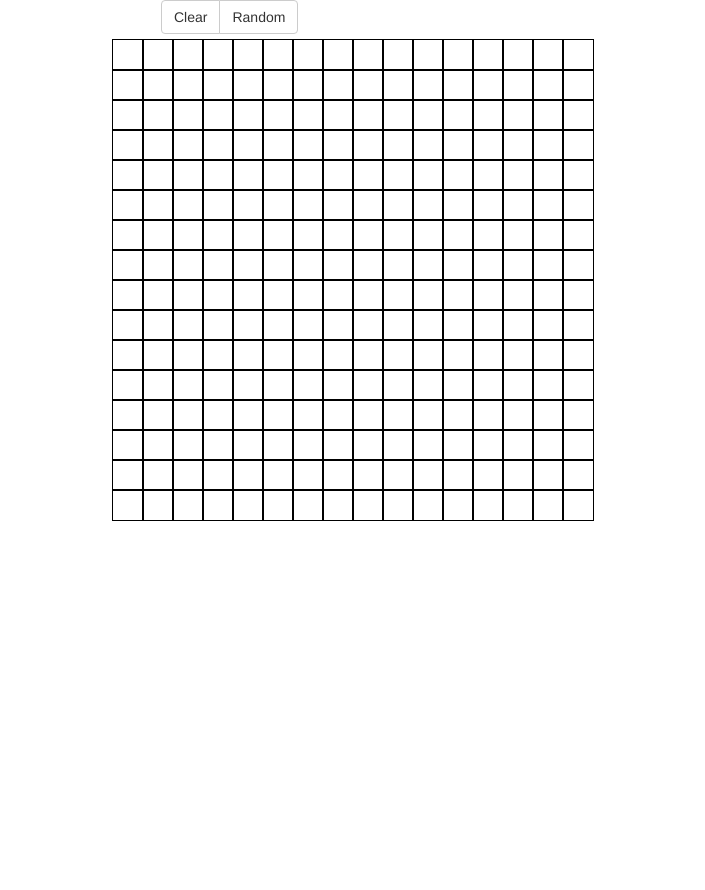
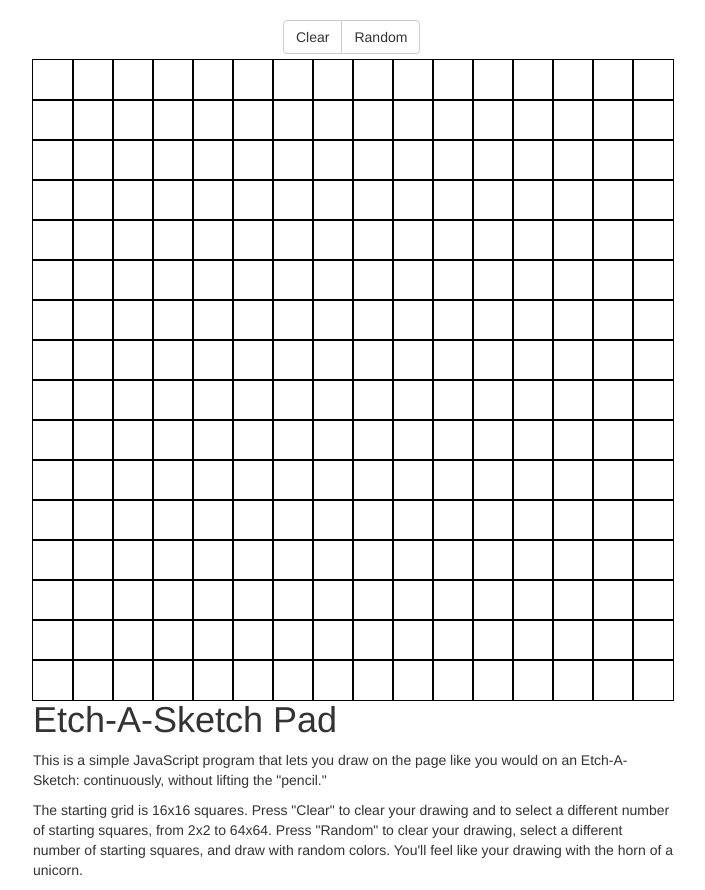
Before and after one commit to SixCupsofCoffee/etchasketch, a plain HTML site: page index.html in a window 1280 px wide. Shown: the whole page, without its empty margins (287-992 px from the left). Before the commit the page ends 800 px from the top, so only its background shows below. Drawn offline with Linux system fonts and the light colour scheme.

Commit message:
final version

```diff
--- a/css/styles.css
+++ b/css/styles.css
@@ -1,13 +1,17 @@
 #controls {
-  margin: 0 auto;
+  margin: auto;
   height: 40px;
-  width: 30%;
+  width: 140px;
+  justify-content: center;
+  align-items: center;
+  padding-top: 20px;
 }
 
 #container {
   margin: auto;
-  width: 480px;
-  height: 480px;
+  width: 640px;
+  height: 640px;
+  padding-top: 20px;
 }
 
 .gridSquare {
@@ -15,3 +19,15 @@
   vertical-align: middle;
   outline: 1px solid #000;
 }
+
+#pagetitle {
+  margin: auto;
+  width: 640px;
+  justify-content: center;
+}
+
+#pagecontent {
+  margin: auto;
+  width: 640px;
+  justify-content: center;
+}
--- a/index.html
+++ b/index.html
@@ -5,24 +5,50 @@
     <title>Sketch Pad</title>
     <link rel="stylesheet" type="text/css" href="css/styles.css">
     <link rel="stylesheet" type="text/css" href="css/bootstrap.min.css">
-    <script src="scripts/jquery.js"></script>
+    <script type="text/javascript" src="scripts/jquery.js"></script>
   </head>
   <body>
     <div id="controls">
       <div class="btn-group" role="group">
         <button id="clearBtn" type="button" class="btn btn-default">Clear</button>
-        <button type="button" class="btn btn-default" id="randomize">Random</button>
+        <button id="randBtn" type="button" class="btn btn-default">Random</button>
       </div>
     </div>
     <div id="container"></div>
 
     <script>
+    // Initializing the number of boxes per side
     var numOfSquares = 16;
 
+    // Function that makes the grid
     function makeGrid() {
     var grid = $('#container');
-    var squareHeight = 480 / numOfSquares;
-    var squareWidth = 480 / numOfSquares;
+    var squareHeight = 640 / numOfSquares;
+    var squareWidth = 640 / numOfSquares;
+    grid.empty();
+      for (i = 0; i < numOfSquares; i++) {
+        var row = '<div>';
+          for (j = 0; j < numOfSquares; j++)
+            row += '<div class="gridSquare"></div>';
+            row += '</div>';
+            grid.append(row);
+      }
+      // The container is 640x640, so this stores the actual height and width
+      // each div/box should be for that size container based on number of
+      // boxes per side.
+      $('.gridSquare').height(squareHeight);
+      $('.gridSquare').width(squareWidth);
+      // The function that "draws"
+      $('.gridSquare').hover(function() {
+        $(this).css({'background':'black'});
+      });
+    }
+
+    // Function that makes the randomly colored grid
+    function makeColGrid() {
+    var grid = $('#container');
+    var squareHeight = 640 / numOfSquares;
+    var squareWidth = 640 / numOfSquares;
     grid.empty();
       for (i = 0; i < numOfSquares; i++) {
         var row = '<div>';
@@ -33,21 +59,55 @@
       }
       $('.gridSquare').height(squareHeight);
       $('.gridSquare').width(squareWidth);
-
+      // The function that "draws" random colors
       $('.gridSquare').hover(function() {
-        $(this).css({'background':'black'});
+        var randomColor = Math.floor(Math.random()*16777215).toString(16);
+        $(this).css({'background': '#'+randomColor});
       });
     }
 
+    // Initially calling the regular function
     makeGrid(numOfSquares)
 
+    // The "Clear" button handler
     $(document).ready(function() {
       $('#clearBtn').click(function() {
-        numOfSquares = prompt("How many boxes per side would you like?");
+        numOfSquares = prompt("How many boxes per side? (2 through 64)");
+        if (numOfSquares === null) {
+          return;
+        } else {
+        while ((numOfSquares > 64) || (numOfSquares < 2)) {
+          alert("That number is out of range, please try again");
+          numOfSquares = prompt("Now, how many boxes per side? (2 through 64)");
+          if (numOfSquares === null) {
+            return;
+          }
+        }}
         makeGrid(numOfSquares)
       });
     });
+
+    // Randomize button handler
+    $(document).ready(function() {
+      $('#randBtn').click(function() {
+        numOfSquares = prompt("How many boxes per side? (2 through 64)");
+        if (numOfSquares === null) {
+          return;
+        } else {
+        while ((numOfSquares > 64) || (numOfSquares < 2)) {
+          alert("That number is out of range, please try again");
+          numOfSquares = prompt("Now, how many boxes per side? (2 through 64)");
+          if (numOfSquares === null) {
+            return;
+          }
+        }}
+        makeColGrid(numOfSquares)
+      });
+    });
     </script>
+    <div id="pagetitle"><h1>Etch-A-Sketch Pad</h1></div>
+    <div id="pagecontent"><p>This is a simple JavaScript program that lets you draw on the page like you would on an Etch-A-Sketch: continuously, without lifting the "pencil."</p>
+      <p>The starting grid is 16x16 squares. Press "Clear" to clear your drawing and to select a different number of starting squares, from 2x2 to 64x64. Press "Random" to clear your drawing, select a different number of starting squares, and draw with random colors. You'll feel like your drawing with the horn of a unicorn.</p></div>
 
   </body>
 </html>
```
